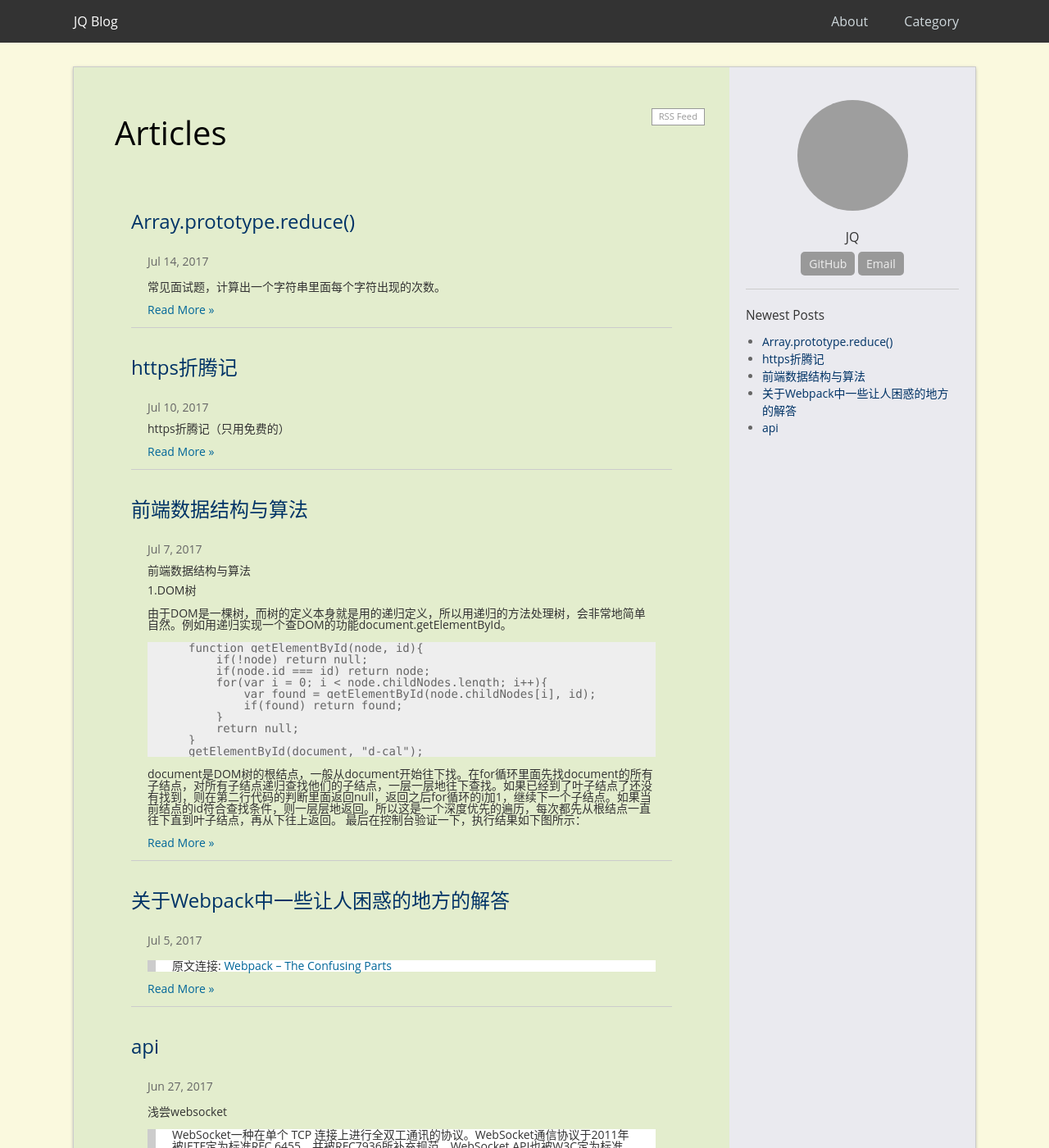
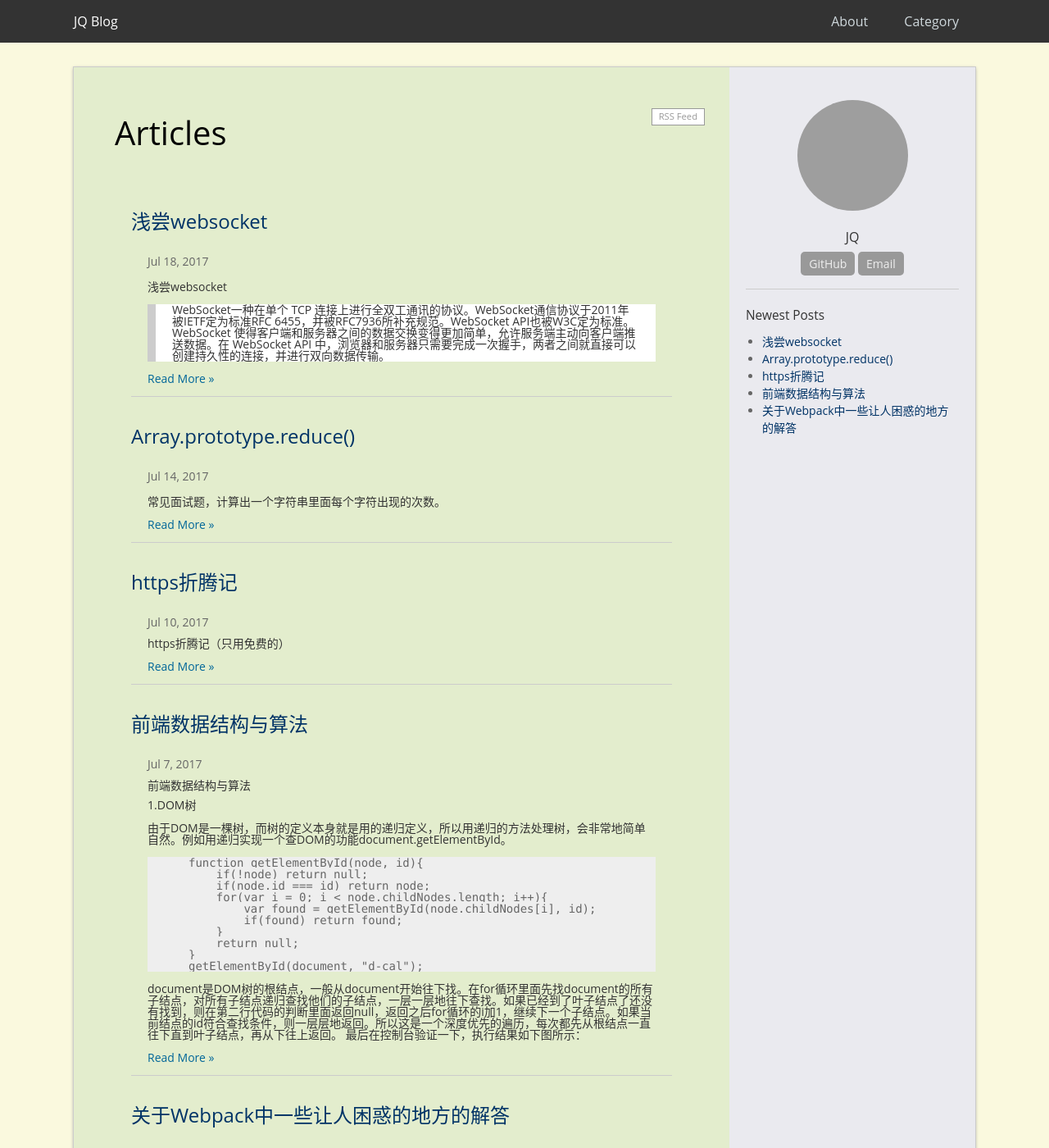
Before and after one commit to jqroom/jqroom.com, a Jekyll site: the page built from docs/index.html, in a window 1280 px wide and 1400 px high. Shown: the whole window at 82% size. Built offline with Jekyll 4.4.1, drawn with Linux system fonts in a browser that asks for light colours; the list of posts is cut into pages by our own code; some of the changed text lies outside the part shown; grey boxes are pictures that could not be loaded.

Commit message:
增加websocket文章

```diff
--- a/docs/_posts/2017-07-18-tachstack-js-websocket.md
+++ b/docs/_posts/2017-07-18-tachstack-js-websocket.md
@@ -1,7 +1,7 @@
 ---
 layout: post
-title:  "api"
-date:   2017-06-27 11:31
+title:  "浅尝websocket"
+date:   2017-07-18 10:52
 categories: techstack
 permalink: /techstack/js/20170718/websocket
 ---
```
